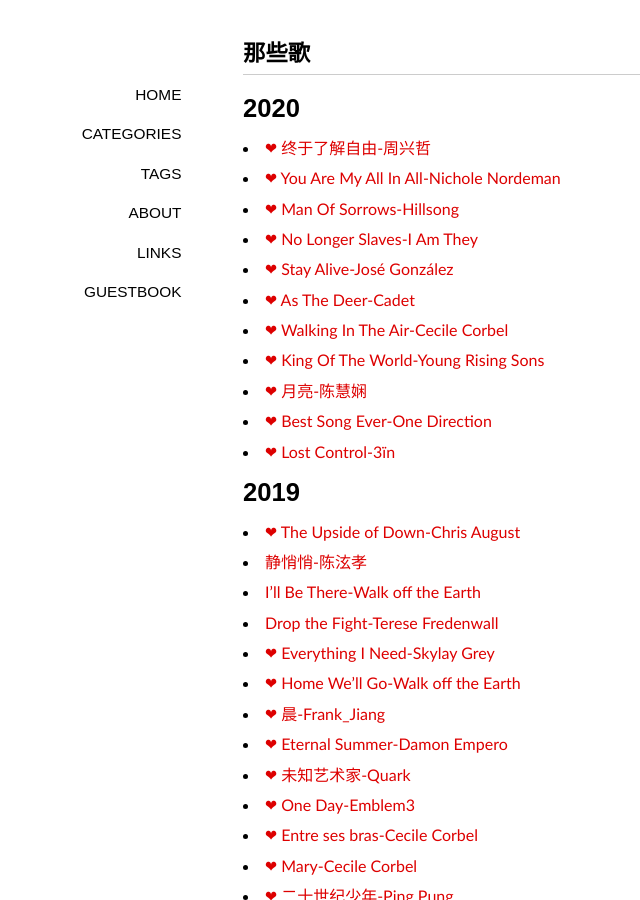
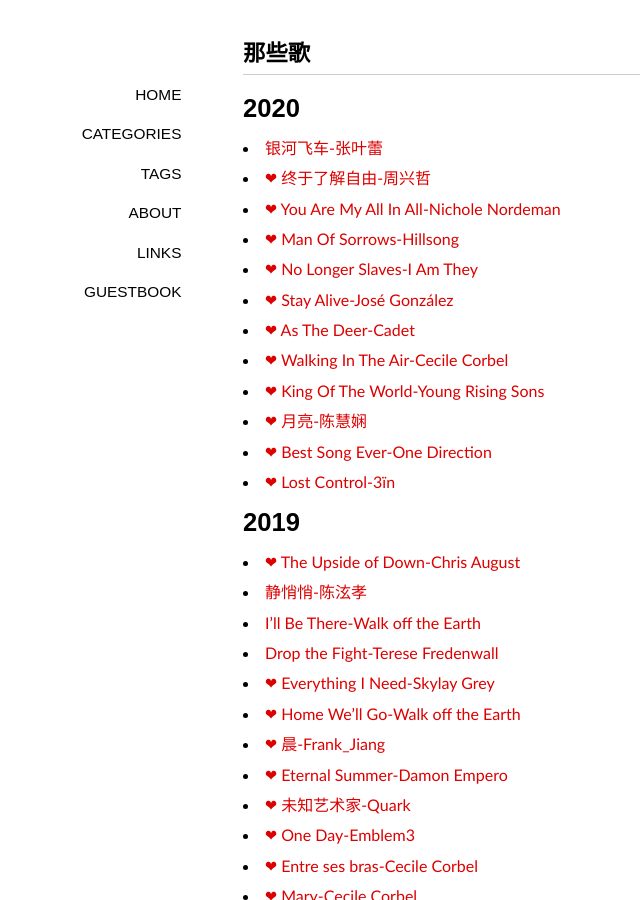
Before and after one commit to ohmyfish/ohmyfish.github.io, a Jekyll site: the page built from _posts/2015-09-01-那些歌.md, in a window 1280 px wide and 900 px high. Shown: the whole window, without its empty margins (97-737 px from the left). Built offline with Jekyll 4.4.1, drawn with Linux system fonts in a browser that asks for light colours; some web fonts are replaced; comment, search, counter and statistics services are not loaded.

Commit message:
默写旧时光

```diff
--- a/_posts/2015-09-01-那些歌.md
+++ b/_posts/2015-09-01-那些歌.md
@@ -7,6 +7,7 @@ tags: [墨写旧时光]
 
 # 2020
 
+- [银河飞车-张叶蕾](http://music.163.com/song?id=1409003291&userid=2539497)
 - [❤ 终于了解自由-周兴哲](http://music.163.com/song?id=1336990252&userid=2539497)
 - [❤ You Are My All In All-Nichole Nordeman](http://music.163.com/song?id=31545328&userid=2539497)
 - [❤ Man Of Sorrows-Hillsong](http://music.163.com/song?id=40729096&userid=2539497)
```
